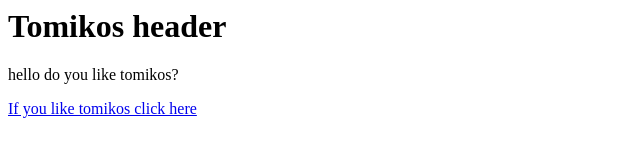
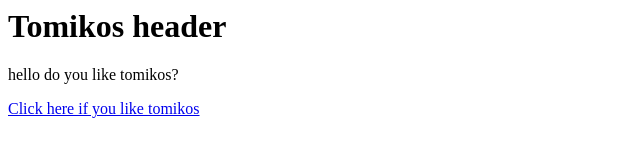
Before and after one commit to aimdacrazyone/tomikos, a plain HTML site: page index.html in a window 1280 px wide. Shown: the full height of the page, 0-640 px from the left. Drawn offline with Linux system fonts and the light colour scheme.

Commit message:
Update index.html

```diff
--- a/index.html
+++ b/index.html
@@ -1,5 +1,5 @@
 <html></html>
  <h1>Tomikos header</h1>
  <p>hello do you like tomikos?</p>
- <a href="batarong.com">If you like tomikos click here</a>
+ <a href="https://batarong.com">Click here if you like tomikos</a>
 <html></html>
```
